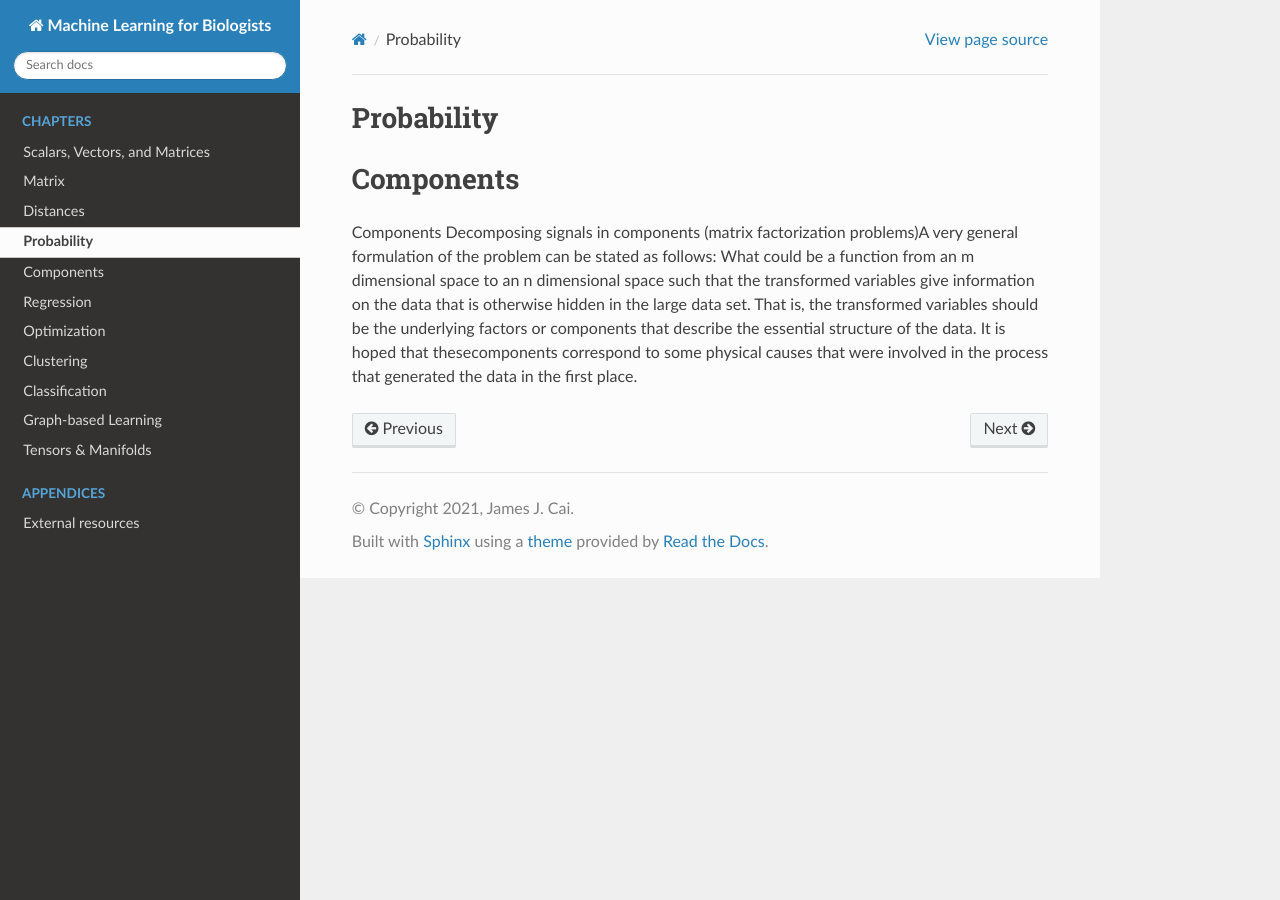
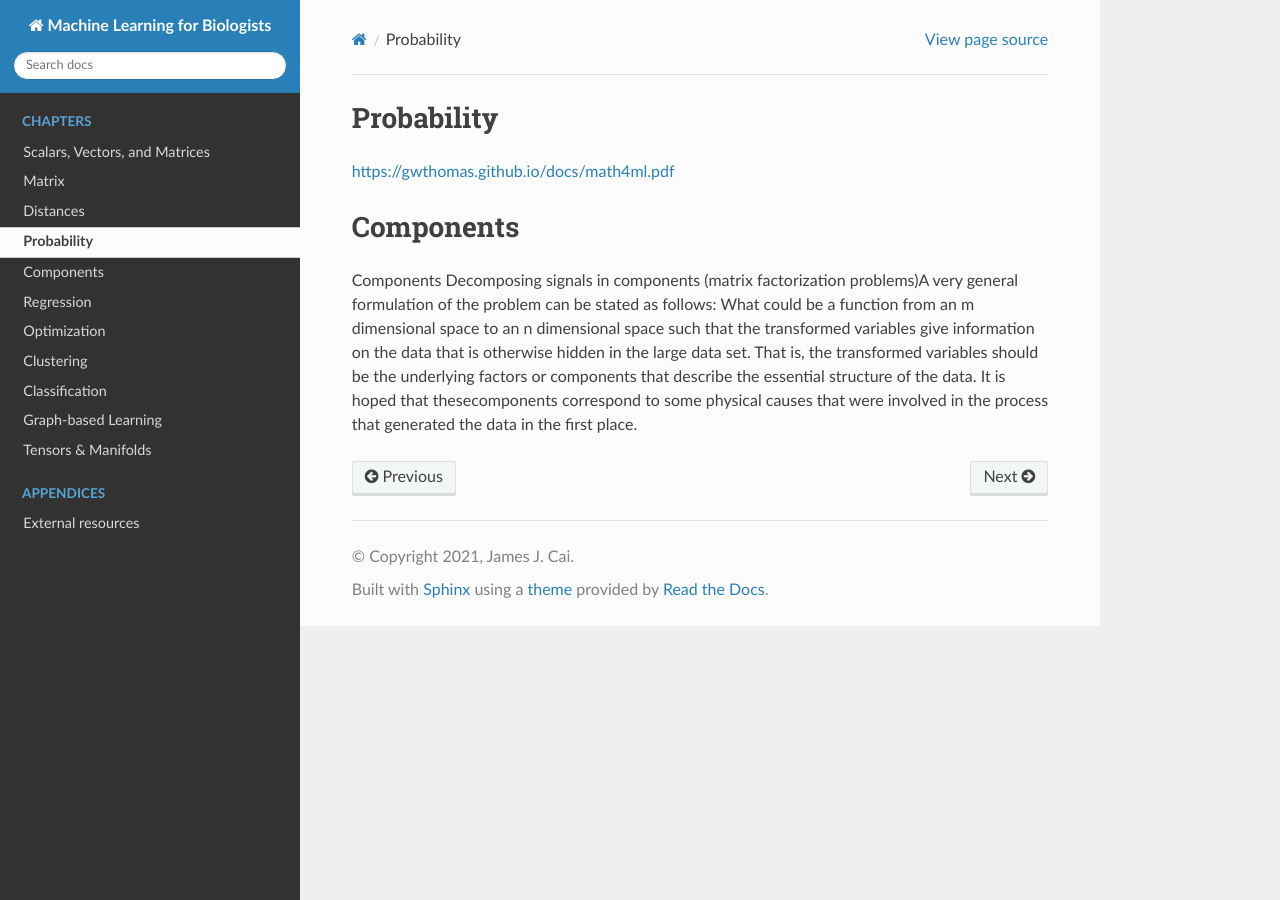
Before and after one commit to jamesjcai/readthedocs_ml4b, a Sphinx documentation site: the page built from docs/chapter3.rst, in a window 1280 px wide. Built offline with Sphinx 7.4.7 and the Read the Docs theme 2.0.0, drawn with Linux system fonts in a browser that asks for light colours; some of the changed lines change nothing that is shown.

Commit message:
Update chapter3.rst

```diff
--- a/docs/chapter3.rst
+++ b/docs/chapter3.rst
@@ -1,5 +1,8 @@
 Probability
 ===========
+
+https://gwthomas.github.io/docs/math4ml.pdf
+
 
 Components
 ==========
```
